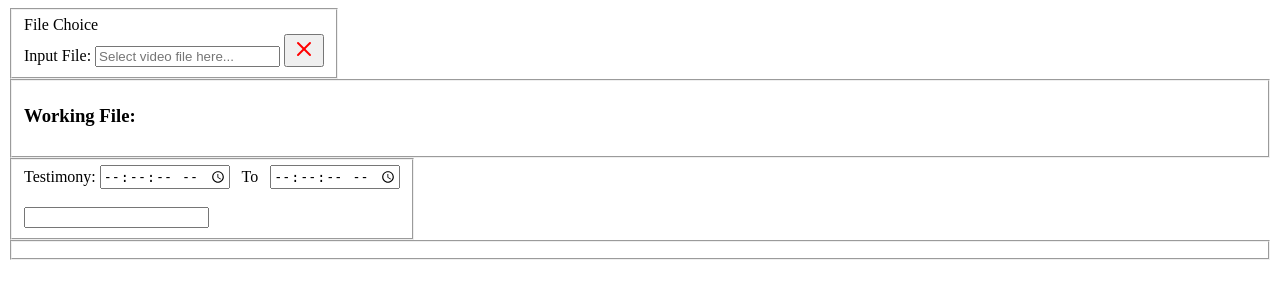
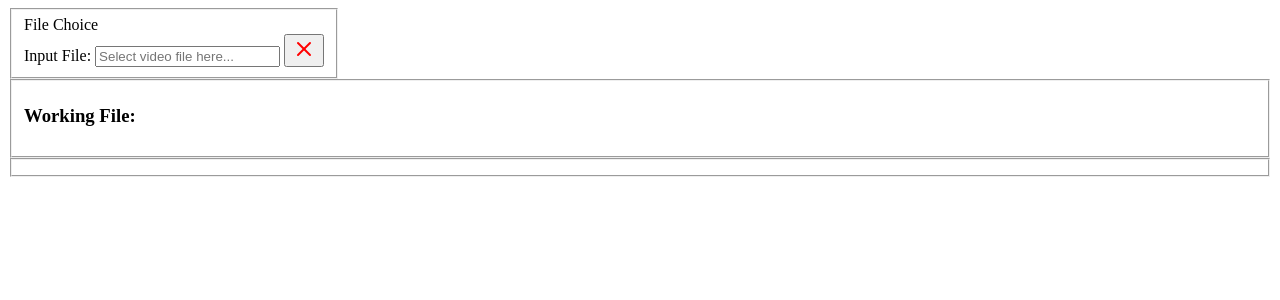
Before and after one commit to EbenEzekiel/ict_project, a Django app: template app_editor/templates/app_editor/home.html in a window 1280 px wide. Shown: the top 300 px of the page. Run offline with Django 5.2, Linux system fonts and the light colour scheme; the template is opened without the code that fills it, so the values that code supplies are empty.

Commit message:
Removed sample 'testimony section'

```diff
--- a/app_editor/templates/app_editor/home.html
+++ b/app_editor/templates/app_editor/home.html
@@ -34,17 +34,6 @@
             <fieldset>
                 <div><h3>Working File: <span id="working-file"></span></h3></div>
             </fieldset>
-            <fieldset style="width:max-content">
-                <div style="width:max-content">
-                    <label for="testimony">
-                        Testimony:
-                    </label>
-                    <input type="time" name="time-testimony" id="start-time-testimony" step="1" min="00:00:00" max="24:00:00" >
-                    <span> &nbsp; To &nbsp; </span>
-                    <input type="time" name="time-testimony" id="end-time-testimony" step="1" min="00:00:00" max="24:00:00">
-                    <br><br><input type="text" name = "received-duration" id="received-duration">
-                </div>
-            </fieldset>
             <fieldset>
                 <div id= "times">
 
```
